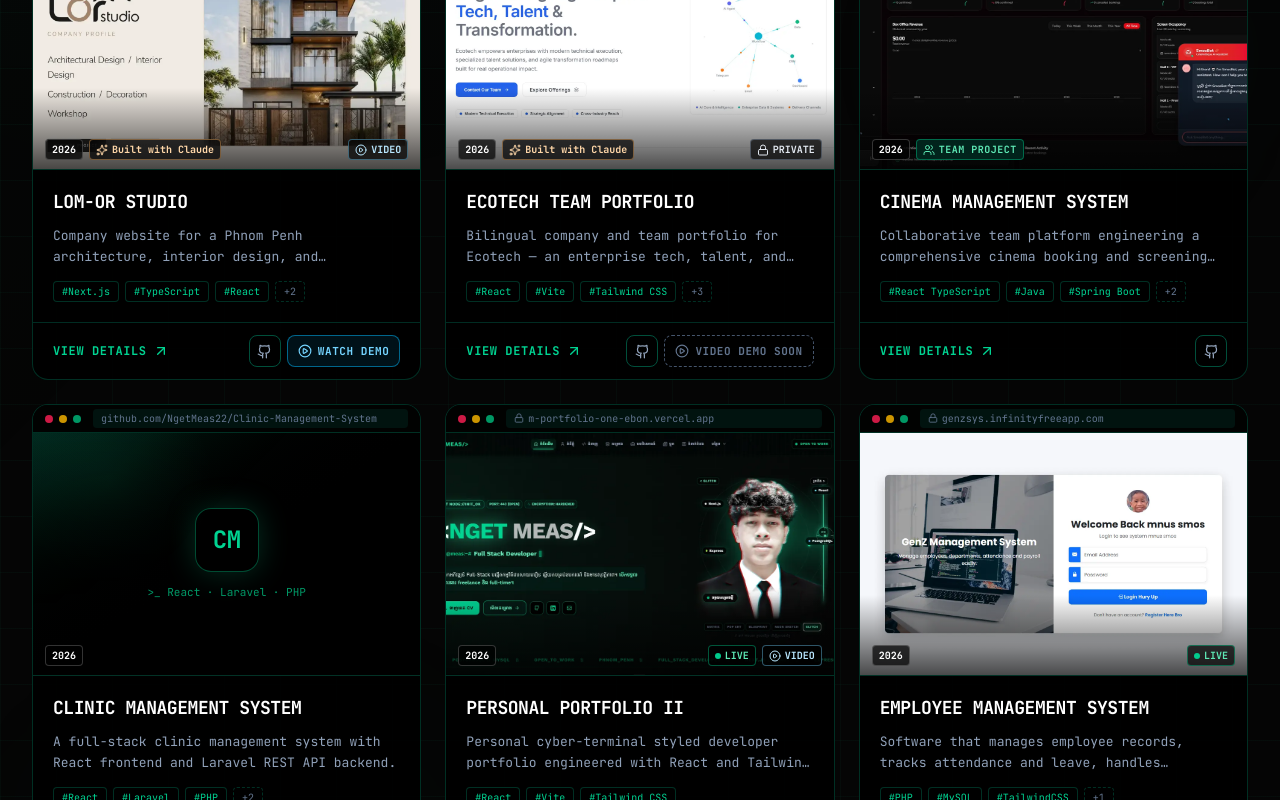
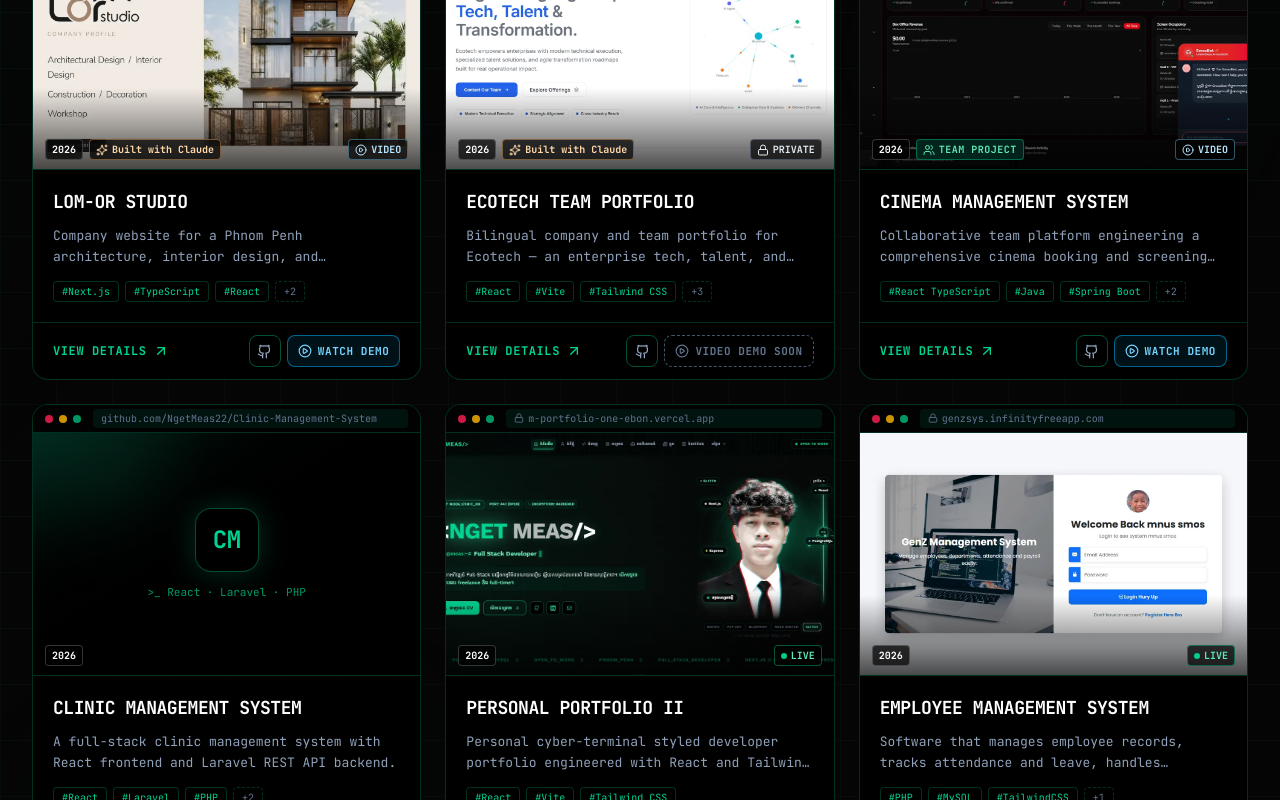
Before and after one commit to NgetMeas22/M-Portfolio, a React (Vite) app: page /projects in a window 1280 px wide. Shown: the part 1220-2020 px from the top of the page. Built offline with nearby package versions, Linux system fonts and the light colour scheme; no server answers; a web font is replaced by a local one.

Commit message:
feat: add Cinema Management System video demo and move Watch Demo into View Details for live projects

```diff
--- a/src/data/projects.js
+++ b/src/data/projects.js
@@ -248,6 +248,7 @@ export const projects = [
     technologies: ['React TypeScript', 'Java', 'Spring Boot', 'MySQL', 'Docker'],
     github: 'https://github.com/NgetMeas22',
     live: null,
+    video: '/projects/videos/cinema-management-system.mp4',
     category: ['React TS','Java Spring Boot', 'MySQL', 'Team Project'],
     isTeamProject: true,
     featured: true,
--- a/src/pages/Projects/Projects.jsx
+++ b/src/pages/Projects/Projects.jsx
@@ -300,8 +300,8 @@ export default function Projects() {
                         Live
                       </span>
                     )}
-                    {project.video && (
-                      <span className={`${project.live ? '' : 'ml-auto'} inline-flex items-center gap-1 rounded border border-sky-300/40 bg-black/70 px-1.5 py-0.5 text-[10px] font-bold uppercase text-sky-200 backdrop-blur-sm`}>
+                    {!project.live && project.video && (
+                      <span className="ml-auto inline-flex items-center gap-1 rounded border border-sky-300/40 bg-black/70 px-1.5 py-0.5 text-[10px] font-bold uppercase text-sky-200 backdrop-blur-sm">
                         <PlayCircle className="h-3 w-3" />
                         Video
                       </span>
@@ -413,7 +413,7 @@ export default function Projects() {
                         {t.projects.viewLive}
                       </a>
                     )}
-                    {project.video && (
+                    {!project.live && project.video && (
                       <button
                         type="button"
                         onClick={() => setVideoProject(project)}
```
Also changed, not shown: 1 other file (tests, documents, lock files or other folders).
